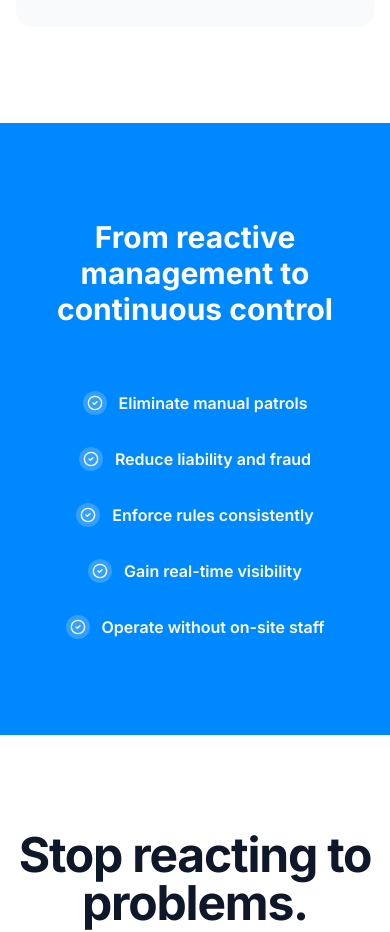
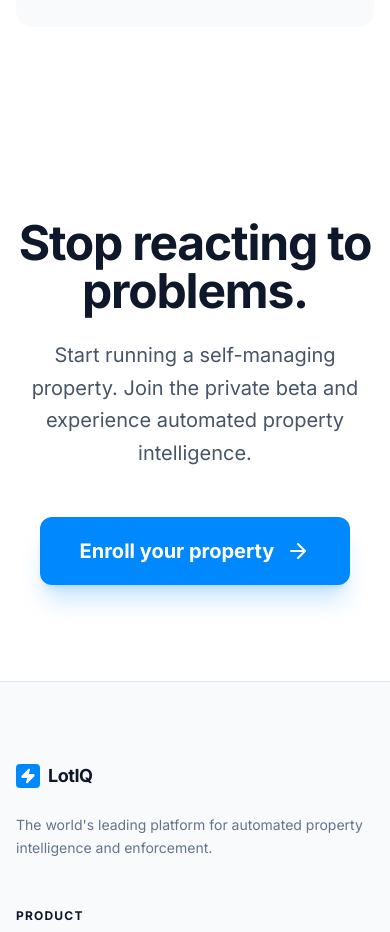
Before and after one commit to azaamusama/LotIQ-Website, a React (Vite) app: page / in a window 390 px wide. Shown: the part 6882-7814 px from the top of the page. Built offline with nearby package versions, Linux system fonts and the light colour scheme.

Commit message:
feat: Remove core benefit strip from Home page
The "Core Benefit Strip" section was redundant with the existing "How it works" steps and the overall value proposition of LotIQ. Removing it streamlines the landing page content.

```diff
--- a/src/pages/Home.tsx
+++ b/src/pages/Home.tsx
@@ -278,29 +278,6 @@ export const HomePage = ({ onEnroll }: HomePageProps) => {
         </div>
       </section>
 
-      {/* Section 6: Core Benefit Strip */}
-      <section className="py-24 bg-primary text-white">
-        <div className="max-w-7xl mx-auto px-4 sm:px-6 lg:px-8 text-center">
-          <h2 className="text-3xl lg:text-4xl font-bold mb-16">From reactive management to continuous control</h2>
-          <div className="flex flex-wrap justify-center gap-8 lg:gap-12">
-            {[
-              'Eliminate manual patrols',
-              'Reduce liability and fraud',
-              'Enforce rules consistently',
-              'Gain real-time visibility',
-              'Operate without on-site staff'
-            ].map((point, i) => (
-              <div key={i} className="flex items-center gap-3">
-                <div className="w-6 h-6 bg-white/20 rounded-full flex items-center justify-center flex-shrink-0">
-                  <CheckCircle2 className="w-4 h-4" />
-                </div>
-                <span className="font-semibold">{point}</span>
-              </div>
-            ))}
-          </div>
-        </div>
-      </section>
-
       {/* Section 7: Final CTA */}
       <section className="py-24 lg:py-32 bg-white text-center">
         <div className="max-w-4xl mx-auto px-4 sm:px-6 lg:px-8">
```
